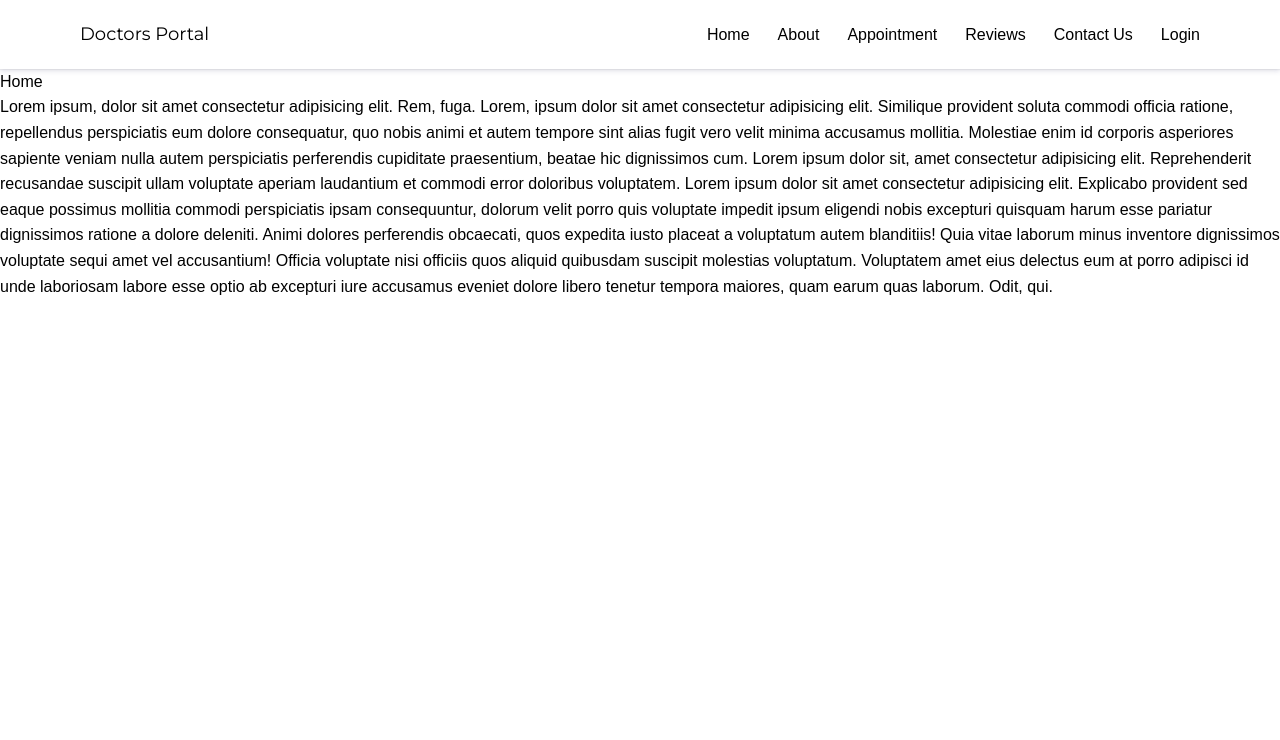
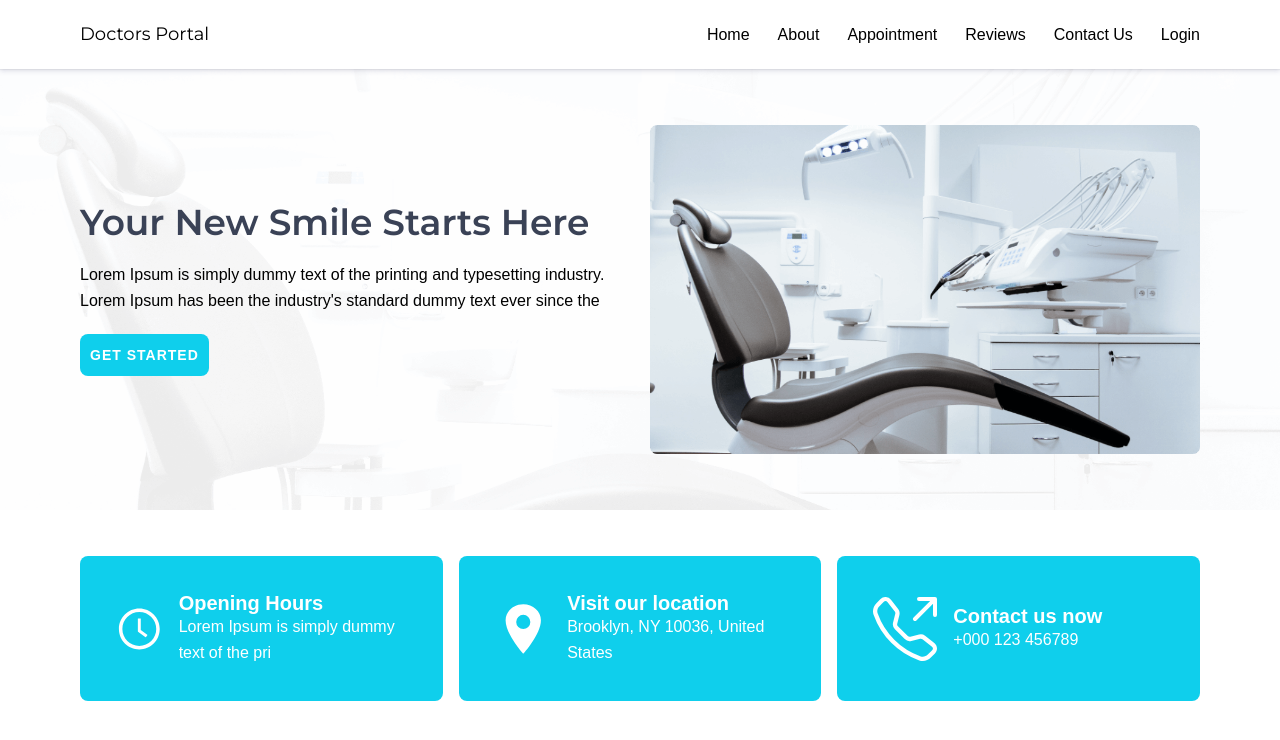
Before and after one commit to UpalBarua/doctors-portal, a React (Vite) app: page / in a window 1280 px wide. Shown: the top 740 px of the page. Built offline with nearby package versions, Linux system fonts and the light colour scheme.

Commit message:
hero and featured cards added

```diff
--- a/src/assets/utilities.css
+++ b/src/assets/utilities.css
@@ -36,4 +36,12 @@
   letter-spacing: 1px;
   color: var(--clr-light-400);
   background-color: var(--clr-accent-primary-400);
+  cursor: pointer;
+  transition: background-color 350ms ease-out;
 }
+
+.btn-primary:hover,
+.btn-primary:focus {
+  outline: 0;
+  background-color: var(--clr-accent-primary-500);
+}
--- /dev/null
+++ b/src/pages/Home/FeatureCards/FeatureCards.jsx
@@ -0,0 +1,35 @@
+import React from 'react';
+import styles from './FeatureCards.module.css';
+import { AiOutlineClockCircle } from 'react-icons/ai';
+import { IoLocationSharp } from 'react-icons/io5';
+import { BsTelephoneOutbound } from 'react-icons/bs';
+
+const FeatureCards = () => {
+  return (
+    <section className={`${styles.grid} | container`}>
+      <div className={styles.card}>
+        <AiOutlineClockCircle className={styles.icon} />
+        <div>
+          <h2 className={styles.title}>Opening Hours</h2>
+          <p>Lorem Ipsum is simply dummy text of the pri</p>
+        </div>
+      </div>
+      <div className={styles.card}>
+        <IoLocationSharp className={styles.icon} />
+        <div>
+          <h2 className={styles.title}>Visit our location</h2>
+          <p>Brooklyn, NY 10036, United States</p>
+        </div>
+      </div>
+      <div className={styles.card}>
+        <BsTelephoneOutbound className={styles.icon} />
+        <div>
+          <h2 className={styles.title}>Contact us now</h2>
+          <p>+000 123 456789</p>
+        </div>
+      </div>
+    </section>
+  );
+};
+
+export default FeatureCards;
--- /dev/null
+++ b/src/pages/Home/FeatureCards/FeatureCards.module.css
@@ -0,0 +1,44 @@
+/* ****************** */
+/* FEATURE CARDS      */
+/* ****************** */
+.grid {
+  display: grid;
+  gap: var(--spacing-400);
+  margin-block: var(--spacing-800);
+}
+
+.card {
+  display: flex;
+  flex-direction: column;
+  gap: var(--spacing-400);
+  align-items: center;
+  text-align: center;
+  color: var(--clr-light-400);
+  border-radius: var(--border-radius);
+  padding: var(--spacing-700);
+  background-color: var(--clr-accent-primary-400);
+}
+
+.icon {
+  font-size: 5rem;
+}
+
+.title {
+  font-size: var(--fs-600);
+  font-weight: var(--fw-bold);
+}
+
+@media screen and (min-width: 48em) {
+  .grid {
+    grid-template-columns: repeat(3, 1fr);
+  }
+
+  .card {
+    flex-direction: row;
+    text-align: start;
+  }
+
+  .icon {
+    font-size: 4rem;
+  }
+}
--- /dev/null
+++ b/src/pages/Home/Hero/Hero.jsx
@@ -0,0 +1,24 @@
+import React from 'react';
+import styles from './Hero.module.css';
+import heroImg from '../../../assets/images/chair.png';
+
+const Hero = () => {
+  return (
+    <section className={styles.hero}>
+      <div className={`${styles.grid} | container`}>
+        <img src={heroImg} alt="" />
+        <div className={`${styles.column} | flow`}>
+          <h1 className="title-secondary">Your New Smile Starts Here</h1>
+          <p>
+            Lorem Ipsum is simply dummy text of the printing and typesetting
+            industry. Lorem Ipsum has been the industry's standard dummy text
+            ever since the
+          </p>
+          <button className="btn-primary">get started</button>
+        </div>
+      </div>
+    </section>
+  );
+};
+
+export default Hero;
--- /dev/null
+++ b/src/pages/Home/Hero/Hero.module.css
@@ -0,0 +1,35 @@
+/* ******************** */
+/* HERO                 */
+/* ******************** */
+.hero {
+  padding-block: var(--spacing-600);
+  background-image: url('../../../assets/images/bg.png');
+  background-size: cover;
+  background-position: center;
+  background-repeat: no-repeat;
+}
+
+.hero h1 {
+  font-weight: var(--fw-bold);
+}
+
+.grid {
+  display: grid;
+  grid-template-columns: 1fr;
+  align-items: center;
+  gap: var(--spacing-500);
+}
+
+@media screen and (min-width: 48em) {
+  .hero {
+    padding-block: var(--spacing-900);
+  }
+
+  .grid {
+    grid-template-columns: repeat(2, 1fr);
+  }
+
+  .column {
+    order: -1;
+  }
+}
--- a/src/pages/Home/Home.jsx
+++ b/src/pages/Home/Home.jsx
@@ -1,33 +1,13 @@
 import React from 'react';
+import Hero from './Hero/Hero';
+import FeatureCards from './FeatureCards/FeatureCards';
 
 const Home = () => {
   return (
-    <div>
-      Home
-      <p>
-        Lorem ipsum, dolor sit amet consectetur adipisicing elit. Rem, fuga.
-        Lorem, ipsum dolor sit amet consectetur adipisicing elit. Similique
-        provident soluta commodi officia ratione, repellendus perspiciatis eum
-        dolore consequatur, quo nobis animi et autem tempore sint alias fugit
-        vero velit minima accusamus mollitia. Molestiae enim id corporis
-        asperiores sapiente veniam nulla autem perspiciatis perferendis
-        cupiditate praesentium, beatae hic dignissimos cum. Lorem ipsum dolor
-        sit, amet consectetur adipisicing elit. Reprehenderit recusandae
-        suscipit ullam voluptate aperiam laudantium et commodi error doloribus
-        voluptatem. Lorem ipsum dolor sit amet consectetur adipisicing elit.
-        Explicabo provident sed eaque possimus mollitia commodi perspiciatis
-        ipsam consequuntur, dolorum velit porro quis voluptate impedit ipsum
-        eligendi nobis excepturi quisquam harum esse pariatur dignissimos
-        ratione a dolore deleniti. Animi dolores perferendis obcaecati, quos
-        expedita iusto placeat a voluptatum autem blanditiis! Quia vitae laborum
-        minus inventore dignissimos voluptate sequi amet vel accusantium!
-        Officia voluptate nisi officiis quos aliquid quibusdam suscipit
-        molestias voluptatum. Voluptatem amet eius delectus eum at porro
-        adipisci id unde laboriosam labore esse optio ab excepturi iure
-        accusamus eveniet dolore libero tenetur tempora maiores, quam earum quas
-        laborum. Odit, qui.
-      </p>
-    </div>
+    <>
+      <Hero />
+      <FeatureCards />
+    </>
   );
 };
 
--- a/src/pages/Shared/Header/Header.module.css
+++ b/src/pages/Shared/Header/Header.module.css
@@ -89,6 +89,7 @@
     padding: 0;
     opacity: 1;
     transform: translateY(0);
+    transition: none;
   }
 
   .toggle {
```
